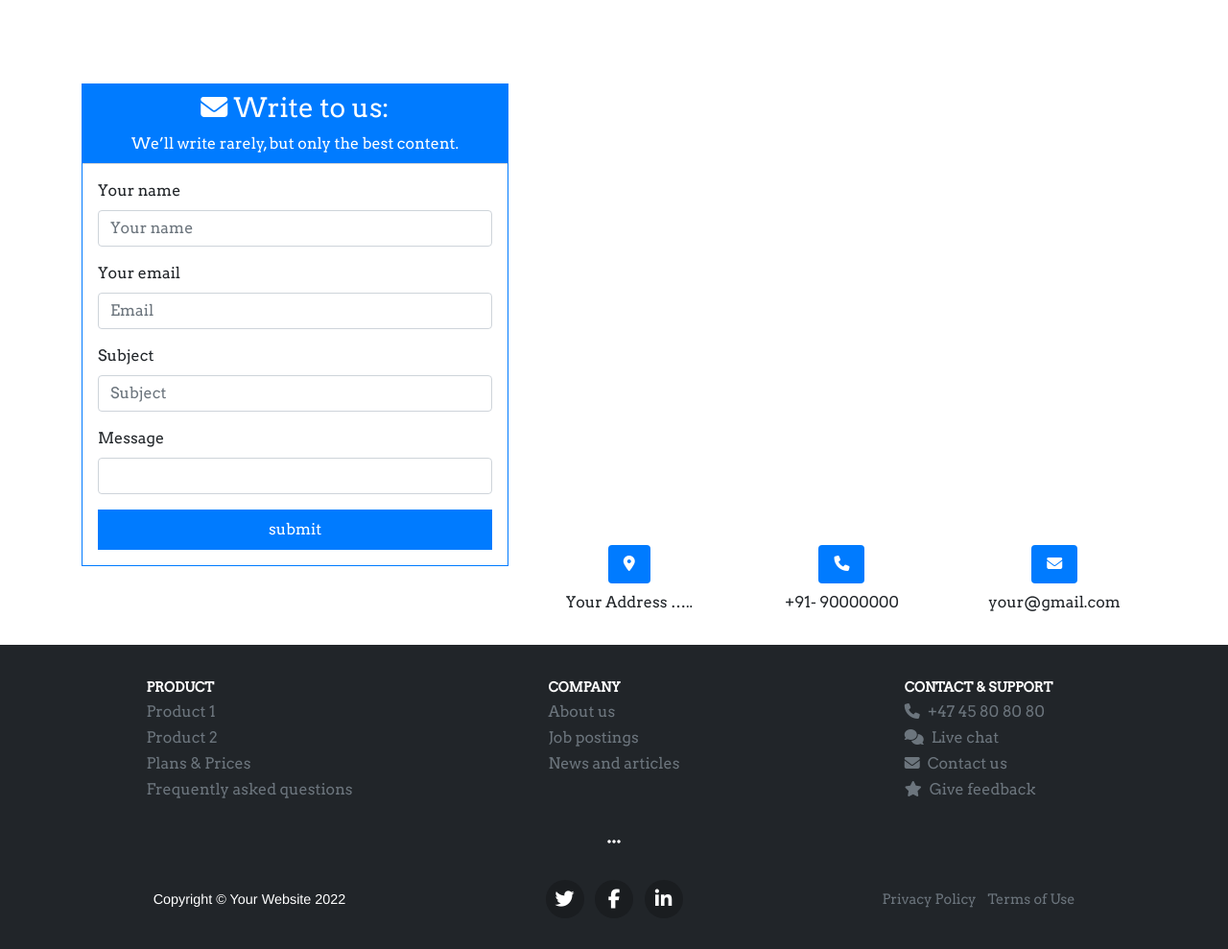
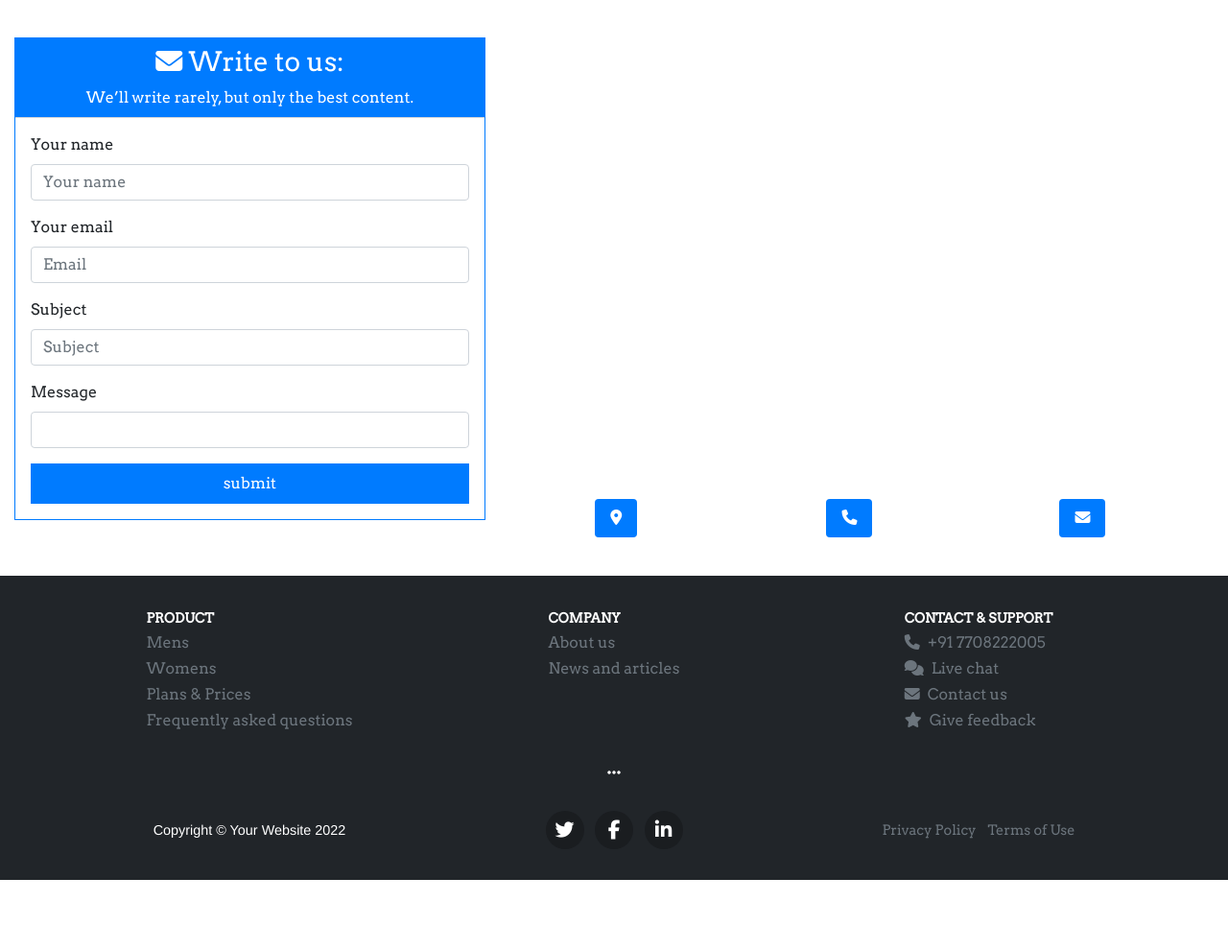
Before and after one commit to hareeshraj/Ecommerce-website, a Node server app: page /home in a window 1280 px wide. Shown: the part 2217-3206 px from the top of the page at 96% size. After the commit the page ends 3134 px from the top, so only its background shows below. Run offline with Node 20, Linux system fonts and the light colour scheme; some libraries are stand-ins or nearby versions.

Commit message:
Second Commit

```diff
--- a/views/home.ejs
+++ b/views/home.ejs
@@ -143,7 +143,7 @@ header #menu-btn:hover {
 .services .services-box .box {
   display: flex;
   justify-content: space-between;
-  aling-items: center;
+  align-items: center;
   padding: 1rem 1rem;
   box-shadow: rgba(50, 50, 93, 0.25) 0px 6px 12px -2px, rgba(0, 0, 0, 0.3) 0px 3px 7px -3px;
   align-self: normal;
@@ -379,7 +379,7 @@ header #menu-btn:hover {
 }
 
 a:hover {
-  color: #fec503;
+  /* color: #fec503; */
   text-decoration: none;
 }
 
@@ -528,7 +528,14 @@ footer .quick-links {
 	font-size: 14px;
 	font-weight: bold;
 }
-
+.contact{
+  display: flex;
+  justify-content: center;
+  align-items: space-between;
+  flex-wrap: wrap;
+  width: 100%;
+  background-color: white;
+}
 
 </style>
 </head>
@@ -543,6 +550,7 @@ footer .quick-links {
         <a href="#services">services</a>
         <a href="#about">about us</a>
         <a href="#contact">contact</a>
+        <a href="/" style="text-decoration: none;">Logout</a>
       </nav>
 
       <div id="menu-btn" class="fa-solid fa-bars fa-2x">
@@ -687,12 +695,12 @@ footer .quick-links {
       <span class="carousel-control-next-icon"></span>
     </a>
   </div>
-  <!-- carosel2 -->
+  <!-- carosel2 ending  -->
   <!-- contact -->
-  <section class="container mt-5">
+  <section class="container-fluid">
     <!--Contact heading-->
-    <div class="row">
-       <div class="col-sm-12 text-center mb-4">
+    <div class="row contact">
+       <div class="col-sm-12 text-center mb-4 border-right-1">
 
       </div>
        <!--Grid column-->
@@ -700,7 +708,7 @@ footer .quick-links {
           <!--Form with header-->
           <div class="card border-primary rounded-0">
              <div class="card-header p-0">
-                <div class="bg-primary text-white text-center py-2">
+                <div class="bg-primary text-white text-center py-2" >
                    <h3><i class="fa fa-envelope"></i> Write to us:</h3>
                    <p class="m-0">We’ll write rarely, but only the best content.</p>
                 </div>
@@ -752,15 +760,15 @@ footer .quick-links {
           <div class="row text-center">
              <div class="col-md-4">
                 <a class="bg-primary px-3 py-2 rounded text-white mb-2 d-inline-block"><i class="fa fa-map-marker"></i></a>
-                <p> Your Address ….. </p>
+                <p></p>
              </div>
              <div class="col-md-4">
                 <a class="bg-primary px-3 py-2 rounded text-white mb-2 d-inline-block"><i class="fa fa-phone"></i></a>
-                <p>+91- 90000000</p>
+                <p></p>
              </div>
              <div class="col-md-4">
                 <a class="bg-primary px-3 py-2 rounded text-white mb-2 d-inline-block"><i class="fa fa-envelope"></i></a>
-                <p> your@gmail.com</p>
+                <p></p>
              </div>
           </div>
        </div>
@@ -777,10 +785,10 @@ footer .quick-links {
               <span class="footer-title">Product</span>
             </li>
             <li class="nav-item">
-              <a class="nav-link" href="#">Product 1</a>
+              <a class="nav-link" href="#">Mens</a>
             </li>
             <li class="nav-item">
-              <a class="nav-link" href="#">Product 2</a>
+              <a class="nav-link" href="#">Womens</a>
             </li>
             <li class="nav-item">
               <a class="nav-link" href="#">Plans & Prices</a>
@@ -798,9 +806,9 @@ footer .quick-links {
             <li class="nav-item">
               <a class="nav-link" href="#">About us</a>
             </li>
-            <li class="nav-item">
+            <!-- <li class="nav-item">
               <a class="nav-link" href="#">Job postings</a>
-            </li>
+            </li> -->
             <li class="nav-item">
               <a class="nav-link" href="#">News and articles</a>
             </li>
@@ -812,7 +820,7 @@ footer .quick-links {
               <span class="footer-title">Contact & Support</span>
             </li>
             <li class="nav-item">
-              <span class="nav-link"><i class="fas fa-phone"></i>+47 45 80 80 80</span>
+              <span class="nav-link"><i class="fas fa-phone"></i>+91 7708222005</span>
             </li>
             <li class="nav-item">
               <a class="nav-link" href="#"><i class="fas fa-comments"></i>Live chat</a>
```
